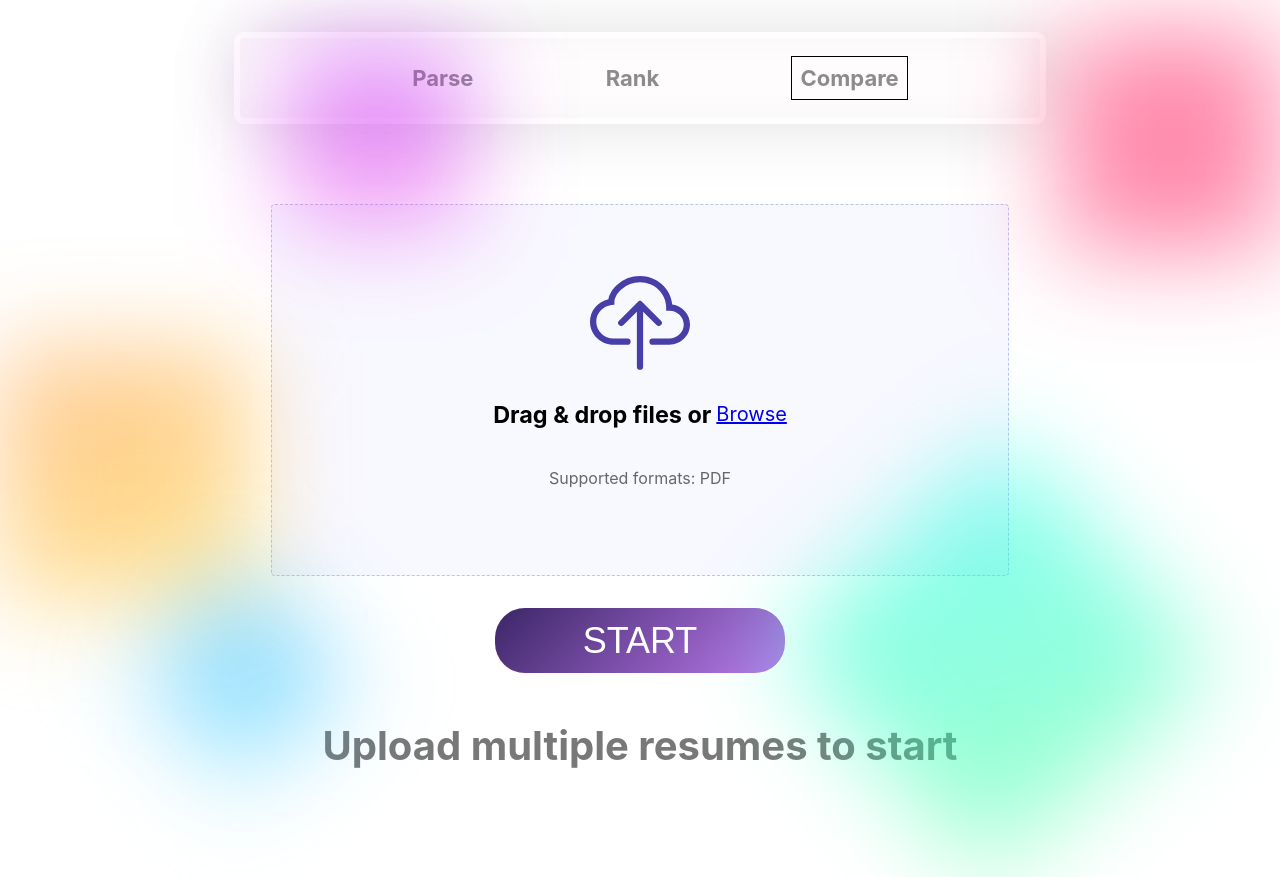
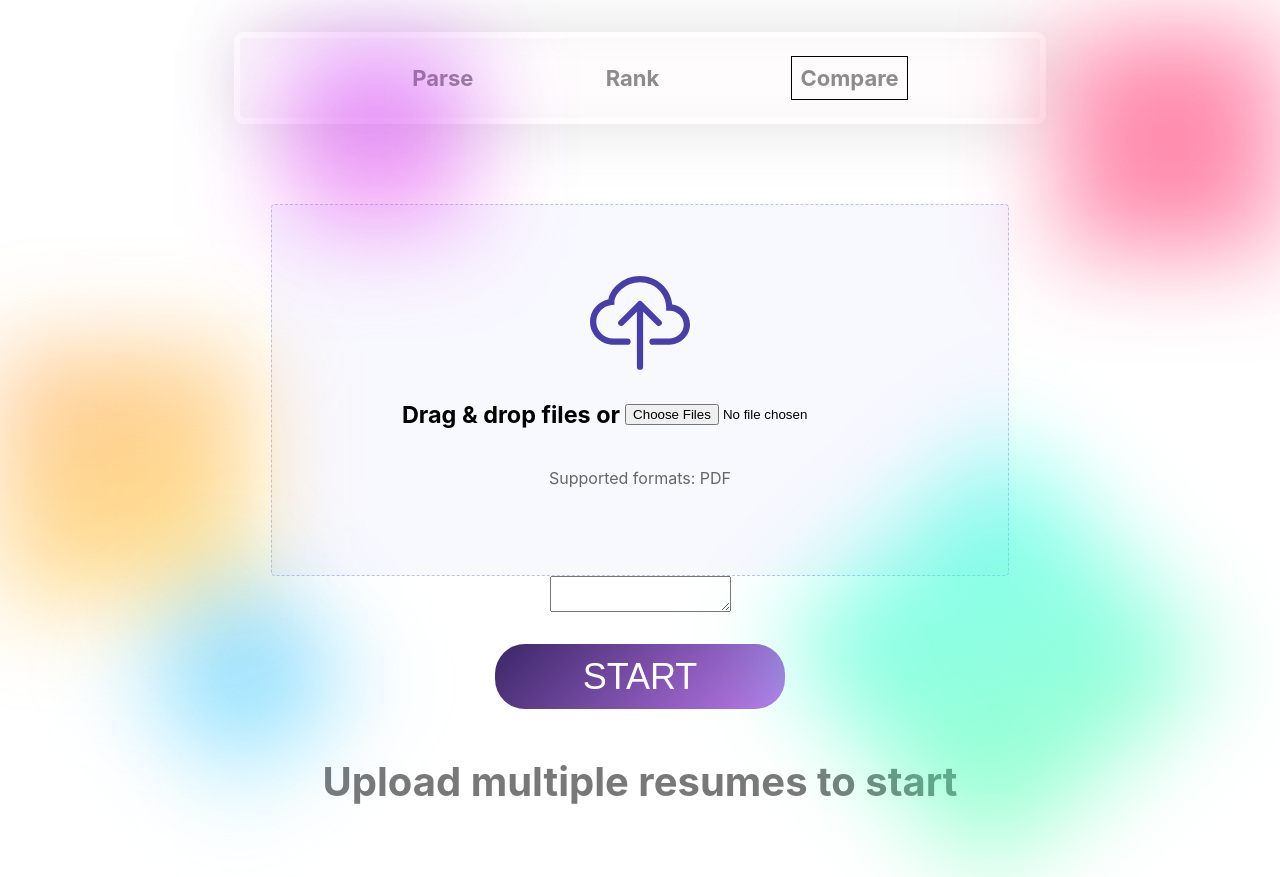
Before and after one commit to csr000/resume-analyzer, a React (Create React App) app: page /compare in a window 1280 px wide. Built offline with nearby package versions, Linux system fonts and the light colour scheme.

Commit message:
finish compare

```diff
--- a/src/pages/Compare.js
+++ b/src/pages/Compare.js
@@ -1,29 +1,75 @@
-import React from "react";
+import React, { useState } from "react";
 import "../styles/compare.css";
-import UploadContainer from "../components/uploadContainer";
-import swal from "sweetalert";
+import { BsCloudUpload } from "react-icons/bs";
 
 export default function Compare() {
-  const handleChange = () => {
-    swal({
-      text: "Analyzing . . . . .",
-      timer: 3000,
-      buttons: false,
-      closeOnClickOutside: false,
-    }).then((value) => {
-      swal({
-        text: "Analyzing Complete.",
-        timer: 3000,
-        buttons: false,
-        icon: "success",
-        closeOnClickOutside: false,
+  const [jobDesc, setJobDesc] = useState("");
+  const [formData, setFormData] = useState();
+  const postData = () => {
+    // swal({
+    //   text: "Analyzing . . . . .",
+    //   timer: 3000,
+    //   buttons: false,
+    //   closeOnClickOutside: false,
+    // }).then((value) => {
+    //   swal({
+    //     text: "Analyzing Complete.",
+    //     timer: 3000,
+    //     buttons: false,
+    //     icon: "success",
+    //     closeOnClickOutside: false,
+    //   });
+    // });
+
+    const query = new URLSearchParams();
+    query.append("job_description", jobDesc);
+
+    for (const [key, value] of formData.entries()) {
+      console.log(key + ": " + value);
+    }
+
+    fetch("http://127.0.0.1:8000/compare?" + query, {
+      method: "POST",
+      body: formData,
+    })
+      .then((response) => response.json())
+      .then((data) => {
+        console.log("Success:", data);
+      })
+      .catch((error) => {
+        console.error("Error:", error);
       });
-    });
   };
+
+  const handleFileSelect = (event) => {
+    if (event.target.files.length > 2) {
+      alert("Error: only 2 files can be selected");
+    } else {
+      // do something with the selected files
+      let files = event.target.files;
+      let formData = new FormData();
+      for (let i = 0; i < files.length; i++) {
+        formData.append("files", files[i]);
+      }
+      setFormData(formData);
+    }
+  };
+
   return (
     <div className="compareContainer">
-      <UploadContainer />
-      <button className="start-btn" onClick={() => handleChange()}>START</button>
+      <div className="uploadContainer">
+        <BsCloudUpload size={100} color="#483EA8" />
+        <div className="upload-files">
+          <h3>Drag & drop files or </h3>
+          <input type="file" multiple={true} onChange={handleFileSelect} />
+          {/* <button onClick={handleFileSelect}>Browse</button> */}
+        </div>
+        <p className="formats">Supported formats: PDF</p>
+      </div>{" "}
+      <textarea value={jobDesc} onChange={(e) => setJobDesc(e.target.value)} />
+      <button className="start-btn" onClick={() => postData()}>
+        START
+      </button>
       <h2 className="upload-text">Upload multiple resumes to start </h2>
     </div>
   );
--- a/src/pages/Rank.js
+++ b/src/pages/Rank.js
@@ -63,7 +63,6 @@ export default function Rank() {
         <p className="formats">Supported formats: PDF</p>
       </div>
       <textarea value={jobDesc} onChange={(e) => setJobDesc(e.target.value)} />
-
       <button className="start-btn" onClick={() => postData()}>
         START
       </button>
```
